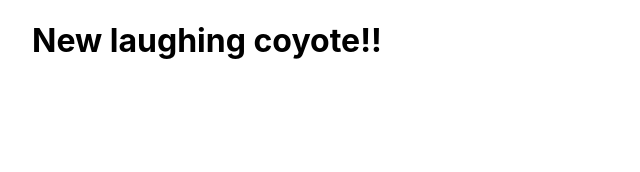
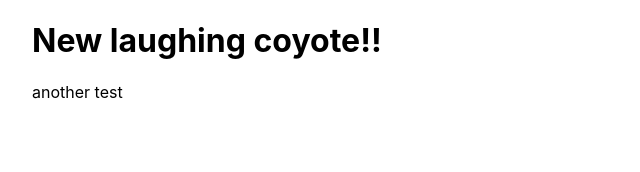
Before and after one commit to elsahv/FL-TEMPLATE-portfolio-singlePg, a Next.js app: page / in a window 1280 px wide. Shown: the top 172 px of the page, without its empty margins (0-640 px from the left). Built offline with nearby package versions, Linux system fonts and the light colour scheme.

Commit message:
vercel test2

```diff
--- a/pages/index.js
+++ b/pages/index.js
@@ -11,6 +11,7 @@ export default function Home() {
         <link rel="icon" href="/favicon.ico" />
       </Head>
       <h1>New laughing coyote!!</h1>
+      <p>another test</p>
     </div>
   );
 }
```
